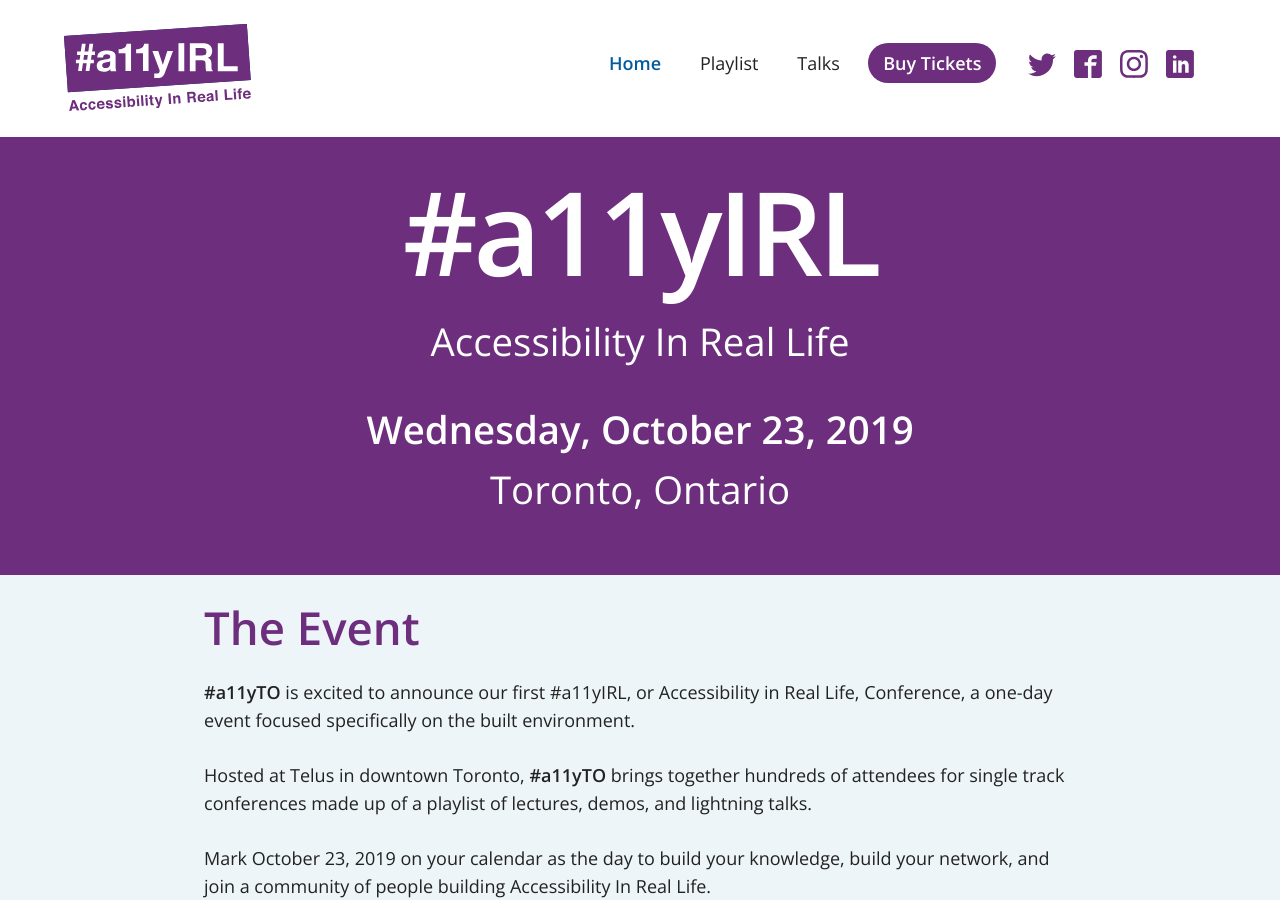
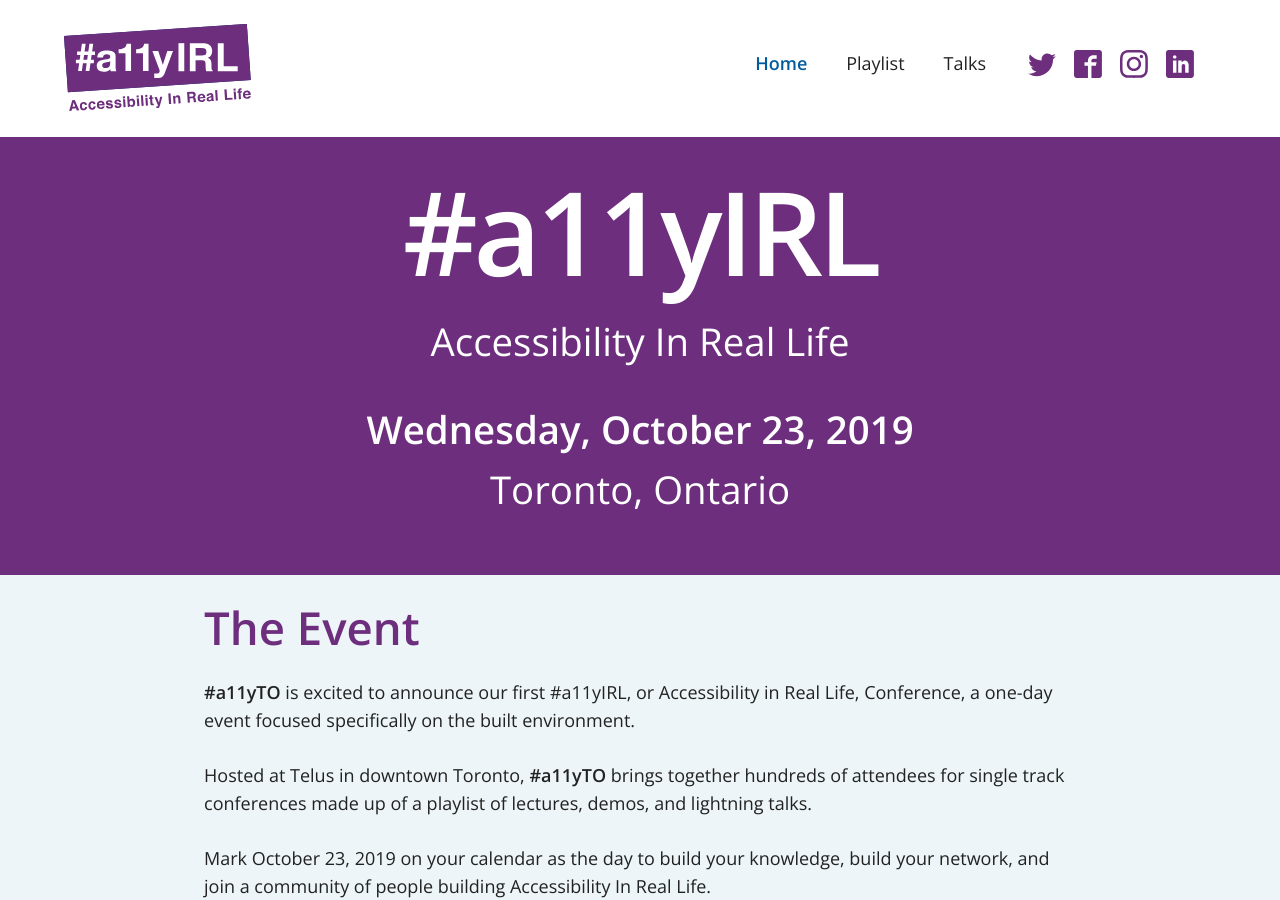
Before and after one commit to a11yTO/static-irl-site, a Jekyll site: the page built from index.html, in a window 1280 px wide and 900 px high. Built offline with Jekyll 4.4.1, drawn with Linux system fonts in a browser that asks for light colours.

Commit message:
Remove Buy Tickets link

```diff
--- a/_includes/header.html
+++ b/_includes/header.html
@@ -42,10 +42,10 @@
         <li>
           <a {% if page.id == 'talks' %}class="current-page"{% endif %} href="/talks">Talks</a>
         </li>
-        <li class="tickets">
-          <a href="https://www.eventbrite.ca/e/a11yirl-accessibility-in-real-life-tickets-61654329760" target="_blank">
+        <!-- <li class="tickets">
+          <a href="#" target="_blank">
             Buy Tickets</a>
-        </li>
+        </li> -->
         <li>
           <ul class="social-icons">
             <li><a href="https://twitter.com/a11yto" rel="external" target="_blank"><svg class="twitter-icon" focusable="false" version="1.1" xmlns="http://www.w3.org/2000/svg" width="32" height="32" viewBox="0 0 32 32">
```
